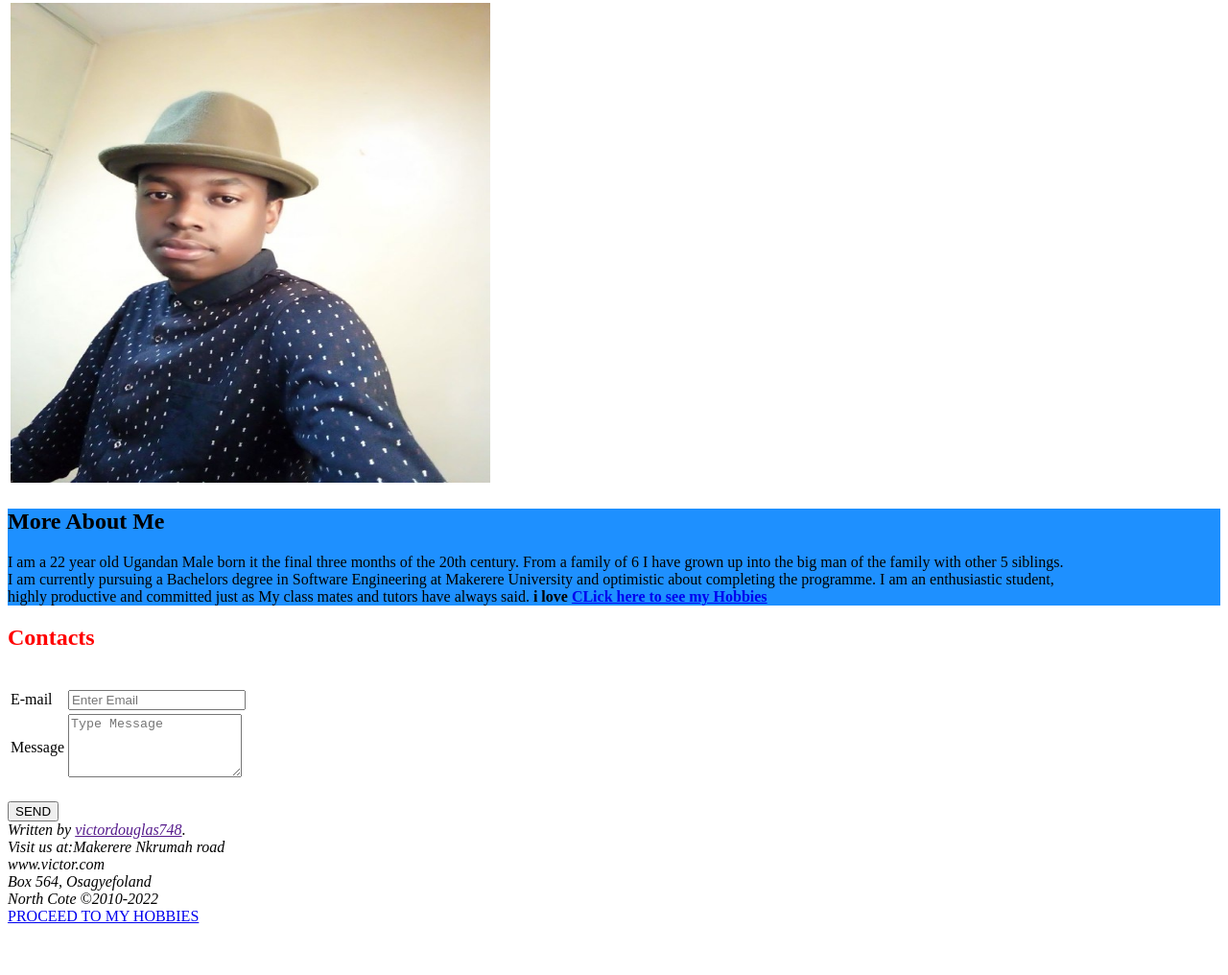
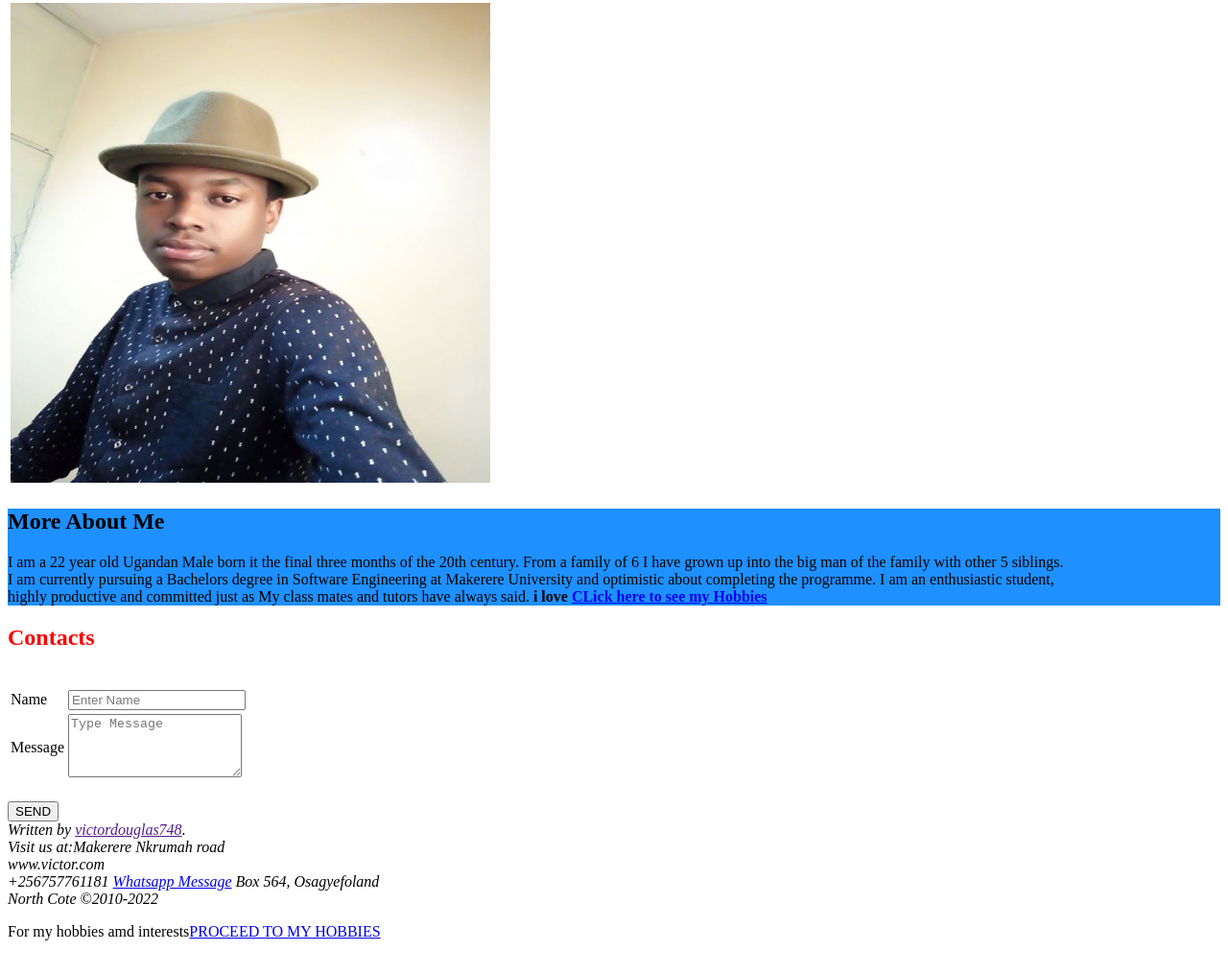
Before and after one commit to victor-crac/victor-crac.github.io, a plain HTML site: page index.html in a window 1280 px wide. Shown: the part 112-1128 px from the top of the page at 96% size. Before the commit the page ends 1084 px from the top, so only its background shows below. Drawn offline with Linux system fonts and the light colour scheme.

Commit message:
Update index.html

```diff
--- a/index.html
+++ b/index.html
@@ -40,8 +40,8 @@
         <form action="mailto:victordouglas748@gmail.com" enctype="text/plain" method="post">
 <table>
           <tr>
-            <td><label for="mail">E-mail</label></td>
-            <td><input type="email" name="mail" placeholder="Enter Email" required></td>
+            <td><label for="mail">Name</label></td>
+            <td><input type="text" name="mail" placeholder="Enter Name" required></td>
           </tr>
             <br>
 
@@ -59,13 +59,17 @@
             <!-- PLace hithub link above -->
             Visit us at:Makerere Nkrumah road<br>
             www.victor.com<br>
+             <i class="fa fa-whatsapp"></i>+256757761181
+            <a href ="https://wa.me/788365827">Whatsapp Message</a>
             Box 564, Osagyefoland<br>
             North Cote
             &copy;2010-2022
             </address>
+    </section>
+    <p> For my hobbies amd interests<a href="hobbiesandinterests.html">PROCEED TO MY HOBBIES</a></p>
+    <br>
+    <br>
 
-            <a href="hobbiesandinterests.html">PROCEED TO MY HOBBIES</a>
-    </section>
 </body>
 
 </html>
```
